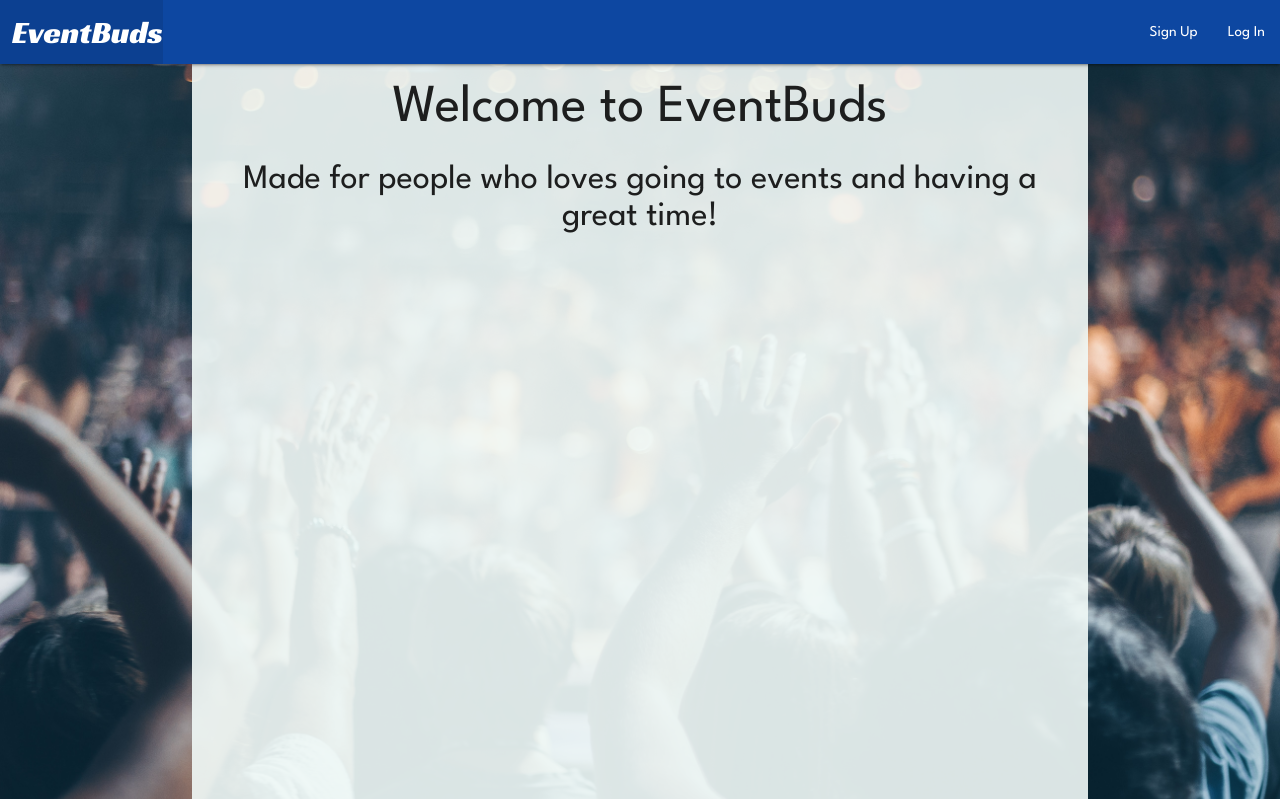
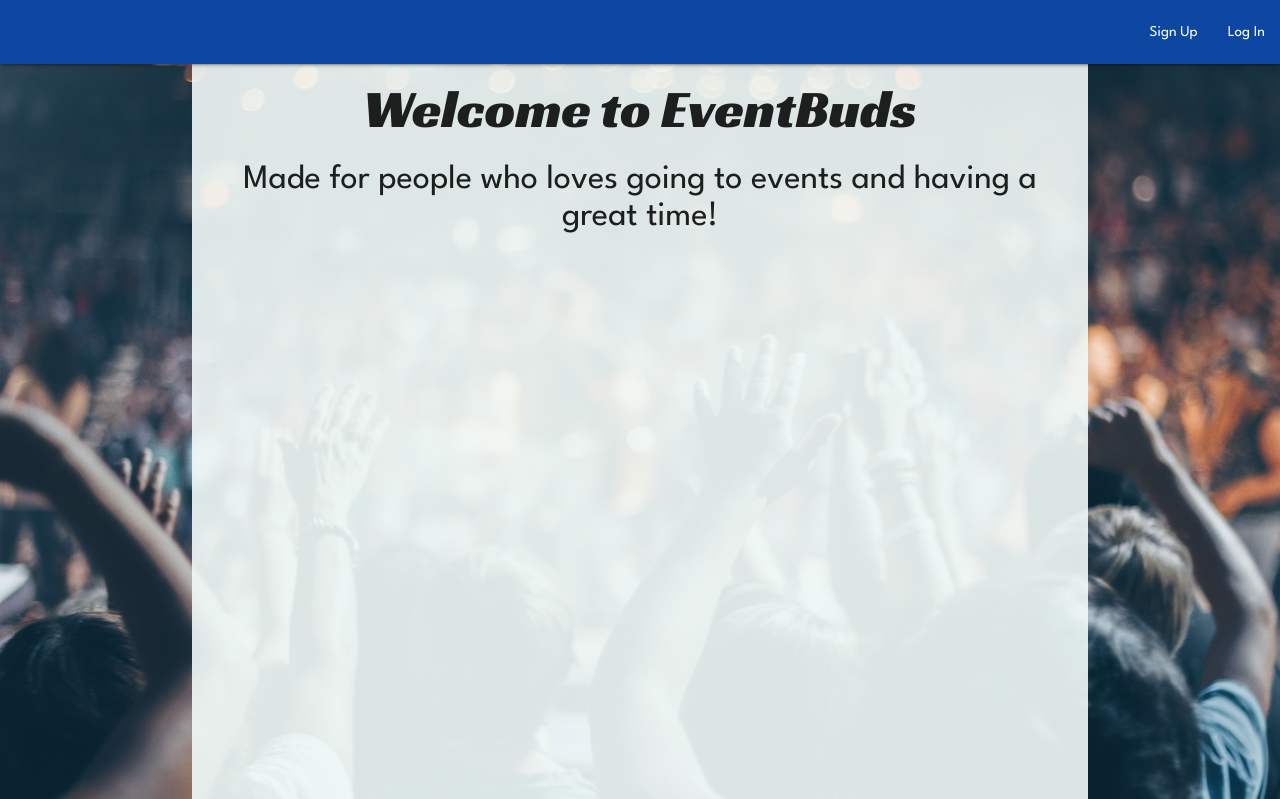
Before and after one commit to diggy63/eventbuds, a Django app: page / in a window 1280 px wide. Shown: the top 799 px of the page. Run offline with Django 4.2, Linux system fonts and the light colour scheme; some libraries are stand-ins or nearby versions.

Commit message:
more updates done on the landing page

```diff
--- a/main_app/templates/base.html
+++ b/main_app/templates/base.html
@@ -29,7 +29,10 @@
         <div class="nav-wrapper blue darken-4">
           <ul>
             <li>
+
+              {% if user.is_authenticated %}
               <a href="/" class="left brand-logo appname">&nbsp;&nbsp;EventBuds</a>
+              {% endif %}
             </li>
           </ul>
           <ul class="right">
--- a/main_app/templates/index.html
+++ b/main_app/templates/index.html
@@ -1,7 +1,7 @@
 {% extends 'base.html' %}
 {% block content %}
 
-    <h2 class="margintopvh center">Welcome to EventBuds</h2>
+    <span class="appname"><h2 class="margintopvh center">Welcome to EventBuds</h2></span>
     <h4 class="center">Made for people who loves going to events and having a great time!</h4>
 
 {% endblock %}
```
